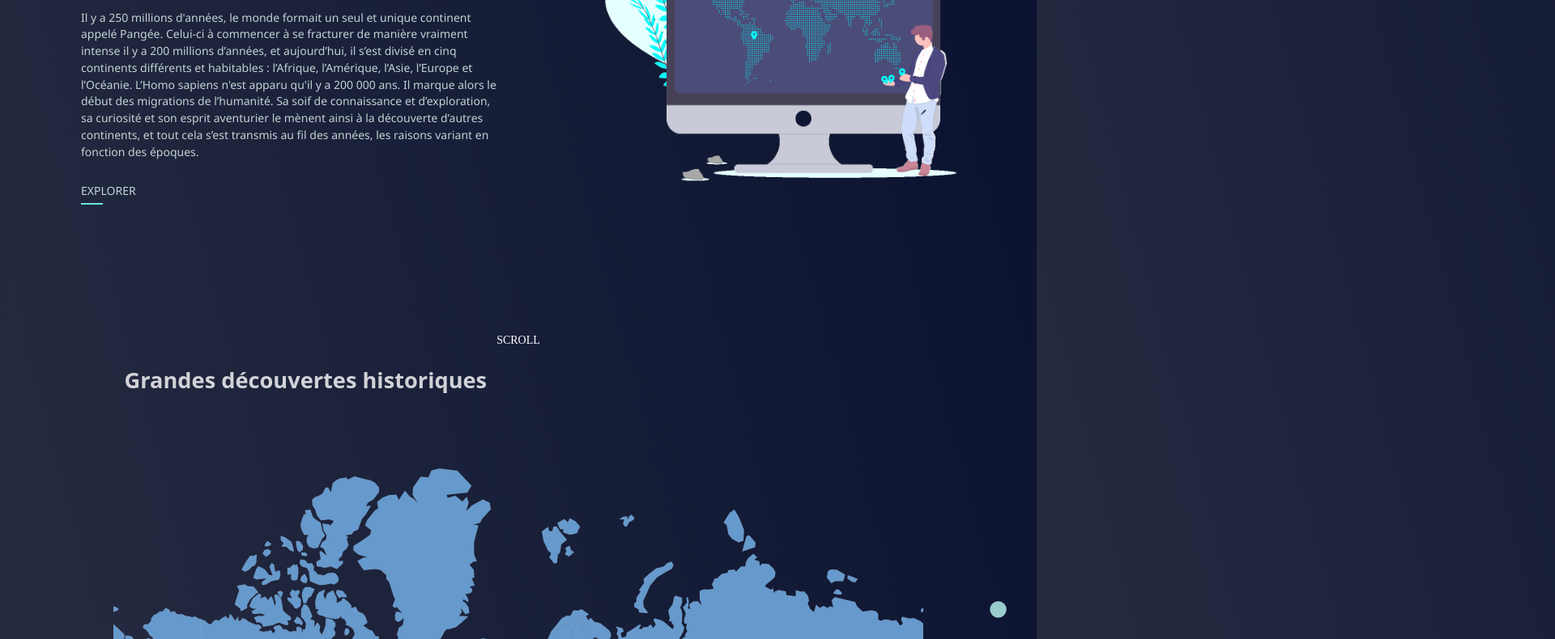
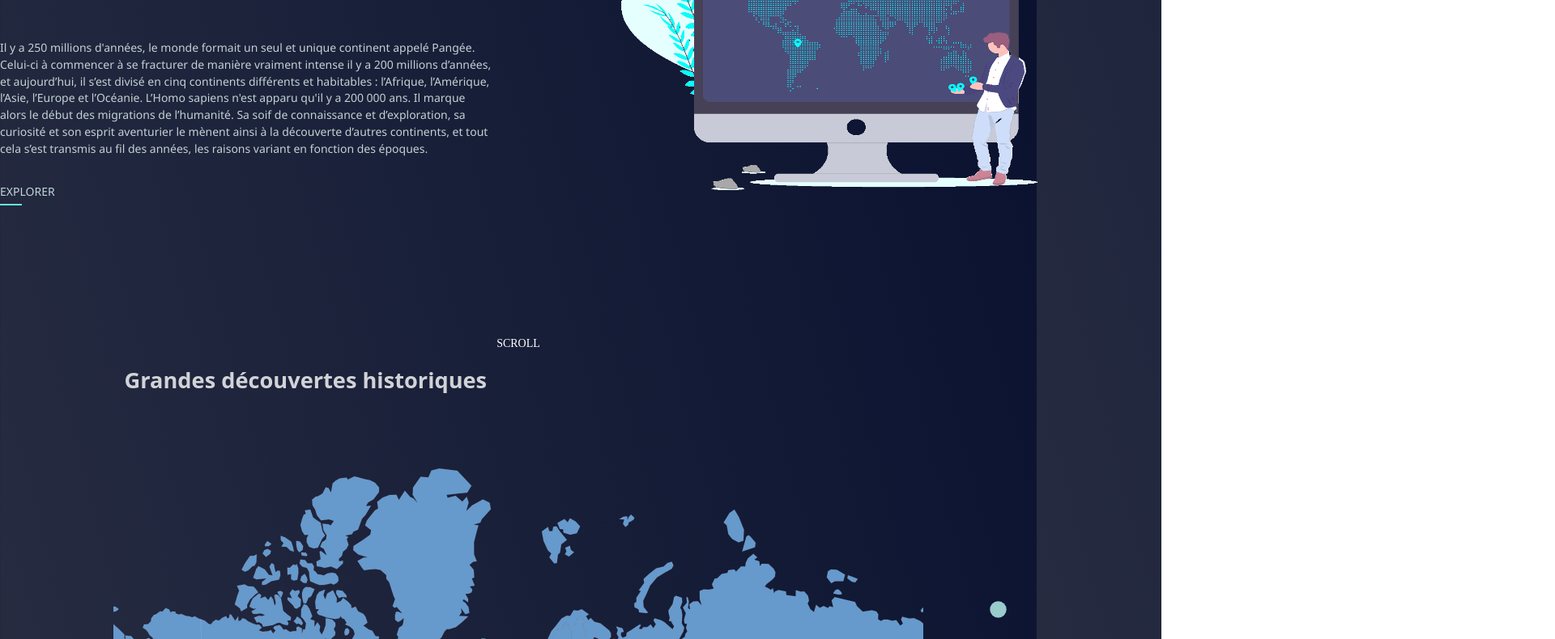
Before and after one commit to Soanah/Dataviz, a plain HTML site: page index.html in a window 1280 px wide. Shown: the part 349-1139 px from the top of the page at 81% size, 1920 px wide, since content can reach past the window. Drawn offline with nearby package versions, Linux system fonts and the light colour scheme.

Commit message:
fix details

```diff
--- a/index.html
+++ b/index.html
@@ -425,7 +425,7 @@
 
         var sites = [{
             name: 'Lucy, ou Dinqnesh',
-            radius: 70,
+            radius: 50,
             discover: 'Lucy constitue le premier fossile relativement complet (conservé à 40 %, avec 52 fragments osseux1) qui ait été découvert pour une période aussi ancienne, et a révolutionné notre perception des origines humaines, en démontrant que l’acquisition de la bipédie datait d\'au moins 3 millions d’années.',
             country: 'Ethiopie',
             fillKey: 'RUS',
@@ -434,7 +434,7 @@
             longitude: 41.00703469999996
         }, {
             name: 'Os de la plus ancienne main humaine',
-            radius: 70,
+            radius: 50,
             discover: 'La phalange datée d\'1.8 million d\'années retrouvée dans les gorges d\'Olduvai est de la même taille que celle d\'un Homo Sapiens.',
             country: 'Tanzanie',
             fillKey: 'RUS',
@@ -444,7 +444,7 @@
 
         }, {
             name: 'Ossements de bisons et pointes de flèches en silex',
-            radius: 70,
+            radius: 50,
             discover: 'un cow-boy découvre des ossements de bisons fossilisés depuis 10 000 ans. Au milieu des restes sont fichées des pointes de flèches en silex. Celles-ci attestent donc d\'une présence humaine à cette époque.',
             country: 'USA',
             fillKey: 'RUS',
@@ -453,7 +453,7 @@
             longitude: -103.91774459999999
         }, {
             name: 'Luzia',
-            radius: 70,
+            radius: 50,
             discover: 'Le squelette de Luzia a été découvert sur le site de Lapa Vermelha au Brésil en 1995. Il était enfoui sous 12 mètres de terre. Les restes fossiles de cette femme de 20 à 25 ans sont assez complets ce qui a permis de déduire qu\'elle mesurait un peu plus d\'un mètre cinquante. ',
             country: 'Brésil',
             fillKey: 'RUS',
@@ -462,7 +462,7 @@
             longitude: -44.00374629999999
         }, {
             name: 'Homme de Kennewick',
-            radius: 70,
+            radius: 50,
             discover: 'Découvert le 28 juillet 1996 au nord-ouest des Etats-Unis, près de la rivière Columbia. Les datations effectuées sur le squelette indiquent un âge compris entre 9200 et 9600 ans, ce qui en fait l\'un des plus anciens américains fossilisés. ',
             country: 'USA',
             fillKey: 'RUS',
@@ -471,7 +471,7 @@
             longitude: -122.70759250000003
         }, {
             name: 'Grotte de Lascaux',
-            radius: 70,
+            radius: 50,
             discover: 'Découverte fortuite de Lascaux, par quatre adolescents Marcel Ravidat, Jacques Marsal, Georges Agnel et Simon Coencas. Henri Breuil est le premier préhistorien à visiter Lascaux, le 21 septembre 1940.',
             country: 'France',
             fillKey: 'RUS',
@@ -480,7 +480,7 @@
             longitude: 1.167650999999978
         }, {
             name: 'Grotte d\'Altamira',
-            radius: 70,
+            radius: 50,
             discover: 'Les premières peintures paléolithiques sont découvertes en 1879 à Altamira, lors de fouilles conduites par Marcelino Sanz de Sautuola. Ce chercheur avait observé la présence de dessins géométriques sur les parois sans y accorder d\'importance mais c\'est sa fillette Maria, alors âgée de huit ans, qui remarqua la première la présence de « bœufs » dessinés au plafond. ',
             country: 'Espagne',
             fillKey: 'RUS',
@@ -489,7 +489,7 @@
             longitude: -4.122346999999991
         }, {
             name: 'Grotte Chauvet',
-            radius: 70,
+            radius: 50,
             discover: 'découverte de la grotte Chauvet et de ses peintures pariétales dénotant une grande maîtrise technique dès l\'Aurignacien, il y a plus de 30 000 ans.',
             country: 'France',
             fillKey: 'RUS',
@@ -498,7 +498,7 @@
             longitude: 4.4158645999999635
         }, {
             name: 'Vallée de Foz Côa',
-            radius: 70,
+            radius: 50,
             discover: 'Découverte de gravures datant de plus de 20 000 ans.',
             country: 'Portugal',
             fillKey: 'RUS',
--- a/style/about_style.css
+++ b/style/about_style.css
@@ -4,7 +4,7 @@ body {
     height: 100vh;
 }
 .about {
-    width: 1080px;
+    width: 100%;
     height: 100vh;
     margin: 0 auto;
     display: flex;
--- a/style/style.css
+++ b/style/style.css
@@ -11,7 +11,7 @@ p{
     font-size : 1.4rem;
 }
 .container {
-    width: 1080px;
+    width: 100%;
     height: 100vh;
     margin: 0 auto;
     display: flex;
@@ -46,7 +46,7 @@ p{
 
 .content {
     display: flex;
-    width: 1080px;
+    width: 100%;
     height: 70%;
     margin: 8% auto 0 auto;
 }
```
